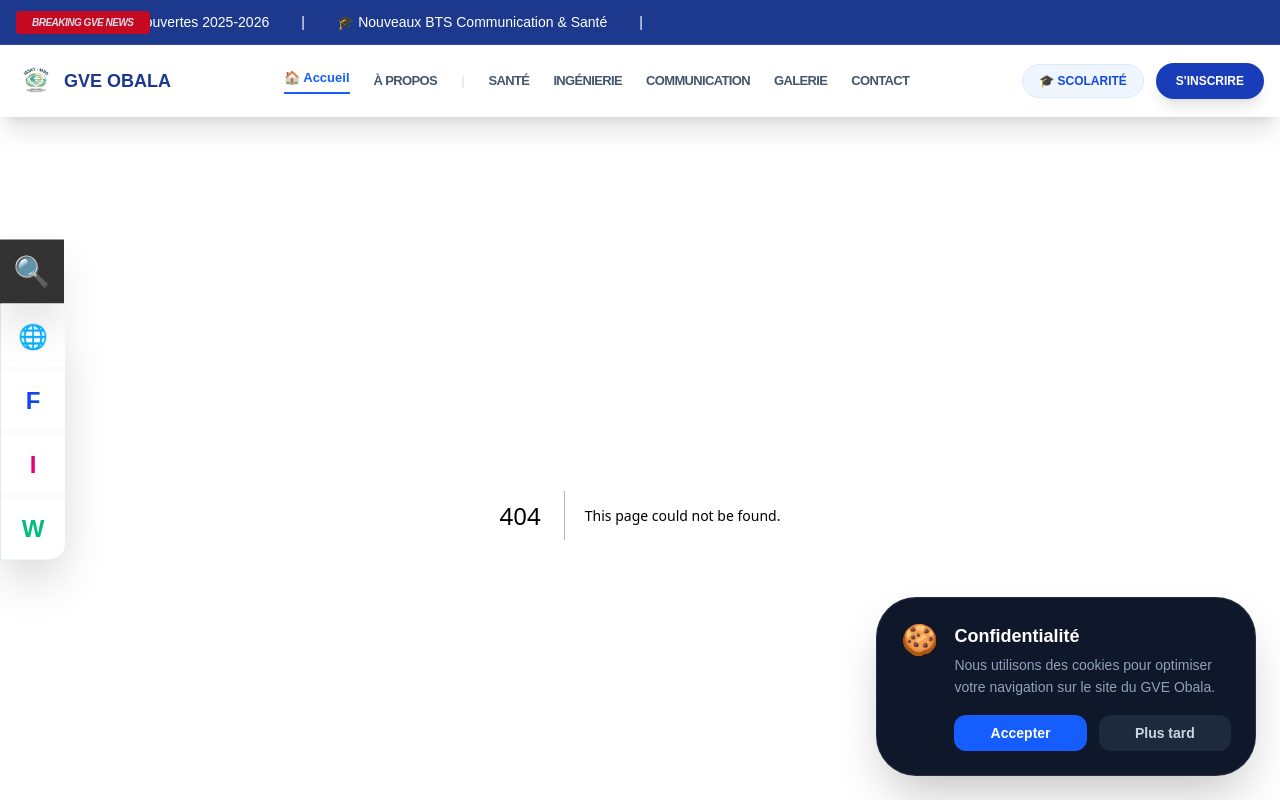
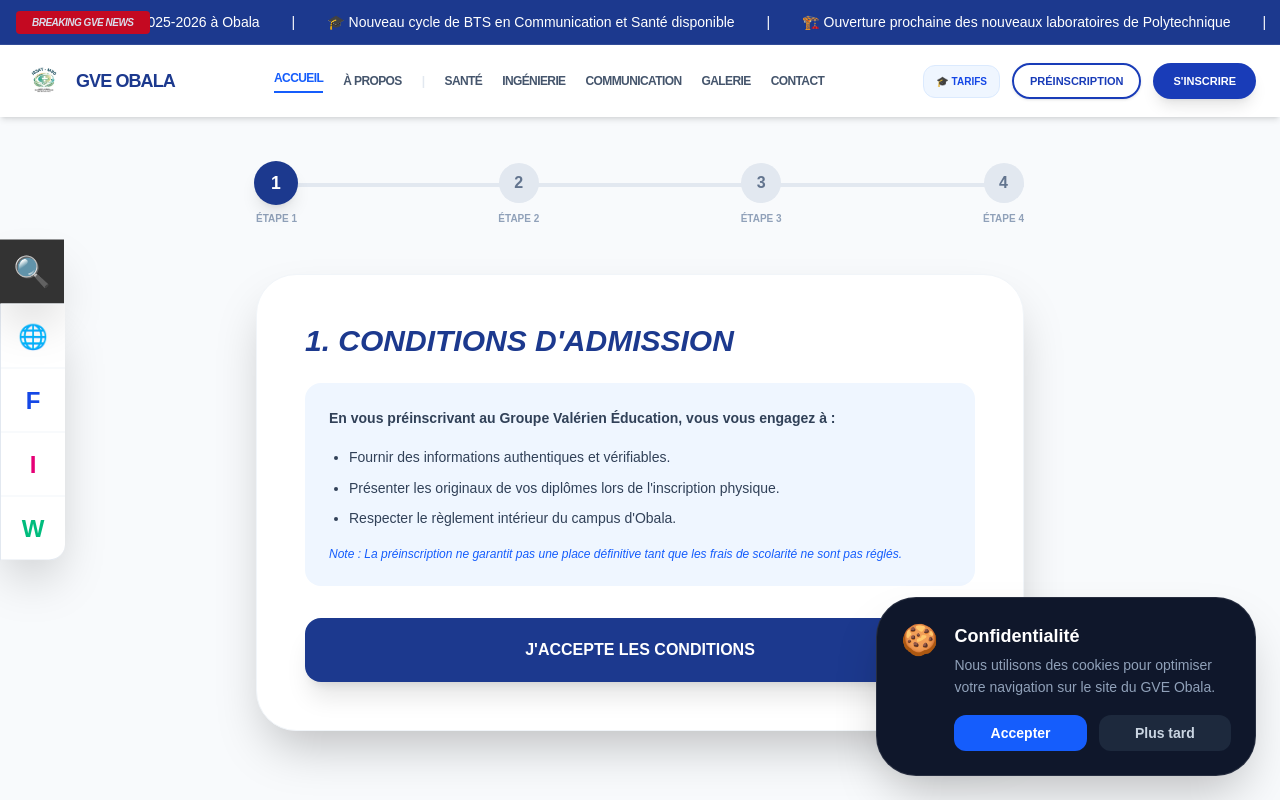
Before and after one commit to Franckdev237/institut-univ, a Next.js app: page /preinscription in a window 1280 px wide. Before the commit this address had no page. Shown: the top 800 px of the page. Built offline with nearby package versions, Linux system fonts and the light colour scheme.

Commit message:
UI: Navbar finale avec boutons distincts Préinscription et Inscription

```diff
--- /dev/null
+++ b/app/preinscription/page.js
@@ -0,0 +1,139 @@
+"use client";
+import React, { useState } from 'react';
+
+export default function PreinscriptionPage() {
+  const [step, setStep] = useState(1);
+  const [formData, setFormData] = useState({
+    // Étape 2: Infos Personnelles
+    nom: '', prenom: '', telephone: '', email: '', dateNaissance: '', ville: '',
+    // Étape 3: Tuteur
+    nomTuteur: '', telTuteur: '', lienParente: '',
+    // Étape 4: Filière
+    filiere: '', diplome: ''
+  });
+
+  const nextStep = () => setStep(step + 1);
+  const prevStep = () => setStep(step - 1);
+
+  const handleSubmit = (e) => {
+    e.preventDefault();
+    alert("Félicitations ! Votre préinscription est enregistrée. Un conseiller du GVE vous contactera.");
+    window.location.href = "/"; // Retour accueil
+  };
+
+  return (
+    <main className="min-h-screen bg-slate-50 py-12 px-4">
+      <div className="max-w-3xl mx-auto">
+
+        {/* BARRE DE PROGRESSION */}
+        <div className="flex justify-between mb-12 relative">
+          {[1, 2, 3, 4].map((num) => (
+            <div key={num} className="z-10 flex flex-col items-center">
+              <div className={`w-10 h-10 rounded-full flex items-center justify-center font-bold transition-all ${step >= num ? 'bg-blue-900 text-white shadow-lg scale-110' : 'bg-slate-200 text-slate-500'}`}>
+                {num}
+              </div>
+              <span className="text-[10px] mt-2 font-black uppercase text-slate-400">Étape {num}</span>
+            </div>
+          ))}
+          <div className="absolute top-5 left-0 w-full h-1 bg-slate-200 -z-0">
+            <div className="h-full bg-blue-900 transition-all duration-500" style={{ width: `${(step - 1) * 33.33}%` }}></div>
+          </div>
+        </div>
+
+        <div className="bg-white rounded-[2.5rem] shadow-2xl overflow-hidden border border-slate-100">
+
+          {/* ÉTAPE 1 : CONDITIONS */}
+          {step === 1 && (
+            <div className="p-8 md:p-12 animate-fade-in">
+              <h2 className="text-3xl font-black text-blue-900 mb-6 italic uppercase">1. Conditions d'admission</h2>
+              <div className="bg-blue-50 p-6 rounded-2xl mb-8 text-slate-700 space-y-4 text-sm leading-relaxed">
+                <p className="font-bold">En vous préinscrivant au Groupe Valérien Éducation, vous vous engagez à :</p>
+                <ul className="list-disc ml-5 space-y-2">
+                  <li>Fournir des informations authentiques et vérifiables.</li>
+                  <li>Présenter les originaux de vos diplômes lors de l'inscription physique.</li>
+                  <li>Respecter le règlement intérieur du campus d'Obala.</li>
+                </ul>
+                <p className="italic text-xs text-blue-600">Note : La préinscription ne garantit pas une place définitive tant que les frais de scolarité ne sont pas réglés.</p>
+              </div>
+              <button onClick={nextStep} className="w-full bg-blue-900 text-white py-5 rounded-2xl font-black hover:bg-slate-900 transition shadow-xl">J'ACCEPTE LES CONDITIONS</button>
+            </div>
+          )}
+
+          {/* ÉTAPE 2 : INFOS PERSONNELLES */}
+          {step === 2 && (
+            <div className="p-8 md:p-12 animate-fade-in">
+              <h2 className="text-2xl font-black text-blue-900 mb-8 uppercase">2. Informations Personnelles</h2>
+              <div className="grid grid-cols-1 md:grid-cols-2 gap-6 mb-8 text-sm">
+                <div>
+                  <label className="block font-bold text-slate-600 mb-2">Nom(s) *</label>
+                  <input type="text" className="w-full p-4 bg-slate-50 border rounded-xl outline-none focus:border-blue-900" onChange={(e) => setFormData({...formData, nom: e.target.value})} required />
+                </div>
+                <div>
+                  <label className="block font-bold text-slate-600 mb-2">Prénom(s) *</label>
+                  <input type="text" className="w-full p-4 bg-slate-50 border rounded-xl outline-none focus:border-blue-900" onChange={(e) => setFormData({...formData, prenom: e.target.value})} required />
+                </div>
+                <div>
+                  <label className="block font-bold text-slate-600 mb-2">Téléphone *</label>
+                  <input type="tel" placeholder="6xx xx xx xx" className="w-full p-4 bg-slate-50 border rounded-xl outline-none focus:border-blue-900" onChange={(e) => setFormData({...formData, telephone: e.target.value})} required />
+                </div>
+                <div>
+                  <label className="block font-bold text-slate-600 mb-2">Date de naissance *</label>
+                  <input type="date" className="w-full p-4 bg-slate-50 border rounded-xl outline-none focus:border-blue-900" onChange={(e) => setFormData({...formData, dateNaissance: e.target.value})} required />
+                </div>
+              </div>
+              <div className="flex gap-4">
+                <button onClick={prevStep} className="flex-1 bg-slate-100 text-slate-600 py-4 rounded-xl font-bold">Retour</button>
+                <button onClick={nextStep} className="flex-[2] bg-blue-900 text-white py-4 rounded-xl font-bold shadow-lg">Continuer</button>
+              </div>
+            </div>
+          )}
+
+          {/* ÉTAPE 3 : INFOS TUTEUR */}
+          {step === 3 && (
+            <div className="p-8 md:p-12 animate-fade-in text-sm">
+              <h2 className="text-2xl font-black text-blue-900 mb-8 uppercase">3. Parent ou Tuteur</h2>
+              <div className="space-y-6 mb-8">
+                <div>
+                  <label className="block font-bold text-slate-600 mb-2">Nom du Tuteur *</label>
+                  <input type="text" className="w-full p-4 bg-slate-50 border rounded-xl outline-none focus:border-blue-900" onChange={(e) => setFormData({...formData, nomTuteur: e.target.value})} required />
+                </div>
+                <div className="grid grid-cols-1 md:grid-cols-2 gap-6">
+                  <div>
+                    <label className="block font-bold text-slate-600 mb-2">Téléphone Tuteur *</label>
+                    <input type="tel" className="w-full p-4 bg-slate-50 border rounded-xl outline-none focus:border-blue-900" onChange={(e) => setFormData({...formData, telTuteur: e.target.value})} required />
+                  </div>
+                  <div>
+                    <label className="block font-bold text-slate-600 mb-2">Lien de parenté</label>
+                    <input type="text" placeholder="Père, Mère, Oncle..." className="w-full p-4 bg-slate-50 border rounded-xl outline-none focus:border-blue-900" onChange={(e) => setFormData({...formData, lienParente: e.target.value})} />
+                  </div>
+                </div>
+              </div>
+              <div className="flex gap-4">
+                <button onClick={prevStep} className="flex-1 bg-slate-100 text-slate-600 py-4 rounded-xl font-bold">Retour</button>
+                <button onClick={nextStep} className="flex-[2] bg-blue-900 text-white py-4 rounded-xl font-bold shadow-lg">Continuer</button>
+              </div>
+            </div>
+          )}
+
+          {/* ÉTAPE 4 : VÉRIFICATION & VALIDATION */}
+          {step === 4 && (
+            <div className="p-8 md:p-12 animate-fade-in">
+              <h2 className="text-2xl font-black text-blue-900 mb-8 uppercase">4. Vérification finale</h2>
+              <div className="bg-slate-50 p-6 rounded-2xl mb-8 space-y-3 text-sm border border-slate-200">
+                <p><strong>Étudiant :</strong> {formData.nom} {formData.prenom}</p>
+                <p><strong>Téléphone :</strong> {formData.telephone}</p>
+                <p><strong>Tuteur :</strong> {formData.nomTuteur} ({formData.telTuteur})</p>
+                <p className="pt-3 border-t text-xs text-slate-500 italic">Veuillez vérifier que les numéros de téléphone sont corrects pour recevoir votre SMS de confirmation.</p>
+              </div>
+              <div className="flex gap-4">
+                <button onClick={prevStep} className="flex-1 bg-slate-100 text-slate-600 py-4 rounded-xl font-bold">Modifier</button>
+                <button onClick={handleSubmit} className="flex-[2] bg-emerald-600 text-white py-4 rounded-xl font-black shadow-lg hover:bg-emerald-700">VALIDER MA PRÉINSCRIPTION ✅</button>
+              </div>
+            </div>
+          )}
+
+        </div>
+      </div>
+    </main>
+  );
+}
--- a/components/Navbar.js
+++ b/components/Navbar.js
@@ -2,55 +2,78 @@
 
 export default function Navbar() {
   return (
-    <div className="fixed top-0 w-full z-50">
-      {/* 📢 BANDEAU BREAKING NEWS */}
+    <div className="fixed top-0 w-full z-50 no-print">
+      {/* 📢 1. BANDEAU BREAKING NEWS GVE */}
       <div className="bg-blue-900 text-white py-2 overflow-hidden flex items-center border-b border-white/10">
         <div className="bg-red-600 px-4 py-1 text-[10px] font-black uppercase italic tracking-tighter animate-pulse shrink-0 ml-4 rounded">
           Breaking GVE News
         </div>
         <div className="relative flex overflow-x-hidden font-medium text-sm">
           <div className="animate-marquee whitespace-nowrap py-1">
-            <span className="mx-4">🚀 Inscriptions ouvertes 2025-2026</span>
+            <span className="mx-4">🚀 Inscriptions ouvertes pour l'année 2025-2026 à Obala</span>
             <span className="mx-4">|</span>
-            <span className="mx-4">🎓 Nouveaux BTS Communication & Santé</span>
+            <span className="mx-4">🎓 Nouveau cycle de BTS en Communication et Santé disponible</span>
+            <span className="mx-4">|</span>
+            <span className="mx-4">🏗️ Ouverture prochaine des nouveaux laboratoires de Polytechnique</span>
+            <span className="mx-4">|</span>
+          </div>
+          {/* Boucle infinie */}
+          <div className="absolute top-0 animate-marquee2 whitespace-nowrap py-1">
+            <span className="mx-4">🚀 Inscriptions ouvertes pour l'année 2025-2026 à Obala</span>
+            <span className="mx-4">|</span>
+            <span className="mx-4">🎓 Nouveau cycle de BTS en Communication et Santé disponible</span>
+            <span className="mx-4">|</span>
+            <span className="mx-4">🏗️ Ouverture prochaine des nouveaux laboratoires de Polytechnique</span>
             <span className="mx-4">|</span>
           </div>
         </div>
       </div>
 
-      {/* NAVBAR PRINCIPALE */}
-      <nav className="bg-white shadow-xl p-4 flex justify-between items-center">
-        {/* LOGO */}
-        <a href="/" className="flex items-center space-x-2 shrink-0">
-          <img src="/logo.png" alt="Logo" className="w-10 h-10 object-contain" />
-          <span className="text-lg font-black text-blue-900 hidden sm:block">GVE OBALA</span>
+      {/* 🏛️ 2. NAVBAR PRINCIPALE */}
+      <nav className="bg-white/95 backdrop-blur-md shadow-md p-4 flex justify-between items-center px-6">
+
+        {/* LOGO & NOM */}
+        <a href="/" className="flex items-center space-x-3 shrink-0">
+          <img src="/logo.png" alt="Logo GVE" className="w-10 h-10 object-contain" />
+          <div className="flex flex-col">
+            <span className="text-lg font-black text-blue-900 leading-none tracking-tighter">GVE OBALA</span>
+          </div>
         </a>
 
-        {/* MENU DESKTOP (Vérifie bien cette partie) */}
-        <div className="hidden lg:flex items-center space-x-6 font-bold text-slate-600 text-[13px]">
-           {/* ACCUEIL - Mis en avant avec une icône */}
-           <a href="/" className="flex items-center gap-1 text-blue-600 hover:text-blue-800 border-b-2 border-blue-600 pb-1">
-             🏠 Accueil
-           </a>
+        {/* MENU CENTRAL (Desktop) */}
+        <div className="hidden lg:flex items-center space-x-5 font-bold text-slate-600 text-[12px] uppercase tracking-tighter">
+           <a href="/" className="text-blue-600 border-b-2 border-blue-600 pb-1">Accueil</a>
+           <a href="/a-propos" className="hover:text-blue-900 transition-colors">À Propos</a>
 
-           <a href="/a-propos" className="hover:text-blue-900 transition-colors uppercase tracking-tighter">À Propos</a>
-
-           {/* Séparateur discret */}
            <span className="text-slate-200">|</span>
 
-           <a href="/sante" className="hover:text-blue-900 transition-colors uppercase tracking-tighter">Santé</a>
-           <a href="/polytechnique" className="hover:text-blue-900 transition-colors uppercase tracking-tighter">Ingénierie</a>
-           <a href="/gestion" className="hover:text-blue-900 transition-colors uppercase tracking-tighter">Communication</a>
-           <a href="/galerie" className="hover:text-blue-900 transition-colors uppercase tracking-tighter">Galerie</a>
-           <a href="/contact" className="hover:text-blue-900 transition-colors uppercase tracking-tighter">Contact</a>
+           <a href="/sante" className="hover:text-blue-900 transition-colors">Santé</a>
+           <a href="/polytechnique" className="hover:text-blue-900 transition-colors">Ingénierie</a>
+           <a href="/gestion" className="hover:text-blue-900 transition-colors">Communication</a>
+           <a href="/galerie" className="hover:text-blue-900 transition-colors">Galerie</a>
+           <a href="/contact" className="hover:text-blue-900 transition-colors">Contact</a>
         </div>
 
-        {/* BOUTONS DROITE */}
+        {/* 🔘 3. ZONE BOUTONS (Action Rapide) */}
         <div className="flex items-center gap-3">
-          <a href="/scolarite" className="hidden md:block text-blue-700 bg-blue-50 px-4 py-2 rounded-full border border-blue-100 font-bold text-xs uppercase">
-            🎓 Scolarité
+          {/* Bouton Scolarité (Discret) */}
+          <a href="/scolarite" className="hidden xl:block text-blue-700 bg-blue-50 px-3 py-2 rounded-xl border border-blue-100 font-black text-[10px] uppercase">
+            🎓 Tarifs
           </a>
-          <a href="/admissions" className="bg-blue-800 text-white px-5 py-2.5 rounded-full font-black text-xs uppercase shadow-lg hover:bg-slate-900 transition transform active:scale-95">
+
+          {/* BOUTON PRÉINSCRIPTION (Secondaire - Outline) */}
+          <a
+            href="/preinscription"
+            className="hidden sm:block border-2 border-blue-800 text-blue-800 px-4 py-2 rounded-full font-black text-[11px] uppercase hover:bg-blue-800 hover:text-white transition-all transform active:scale-95 shadow-sm"
+          >
+            Préinscription
+          </a>
+
+          {/* BOUTON S'INSCRIRE (Principal - Plein) */}
+          <a
+            href="/admissions"
+            className="bg-blue-800 text-white px-5 py-2.5 rounded-full font-black text-[11px] uppercase shadow-lg hover:bg-slate-900 transition-all transform active:scale-95"
+          >
             S'inscrire
           </a>
         </div>
```
